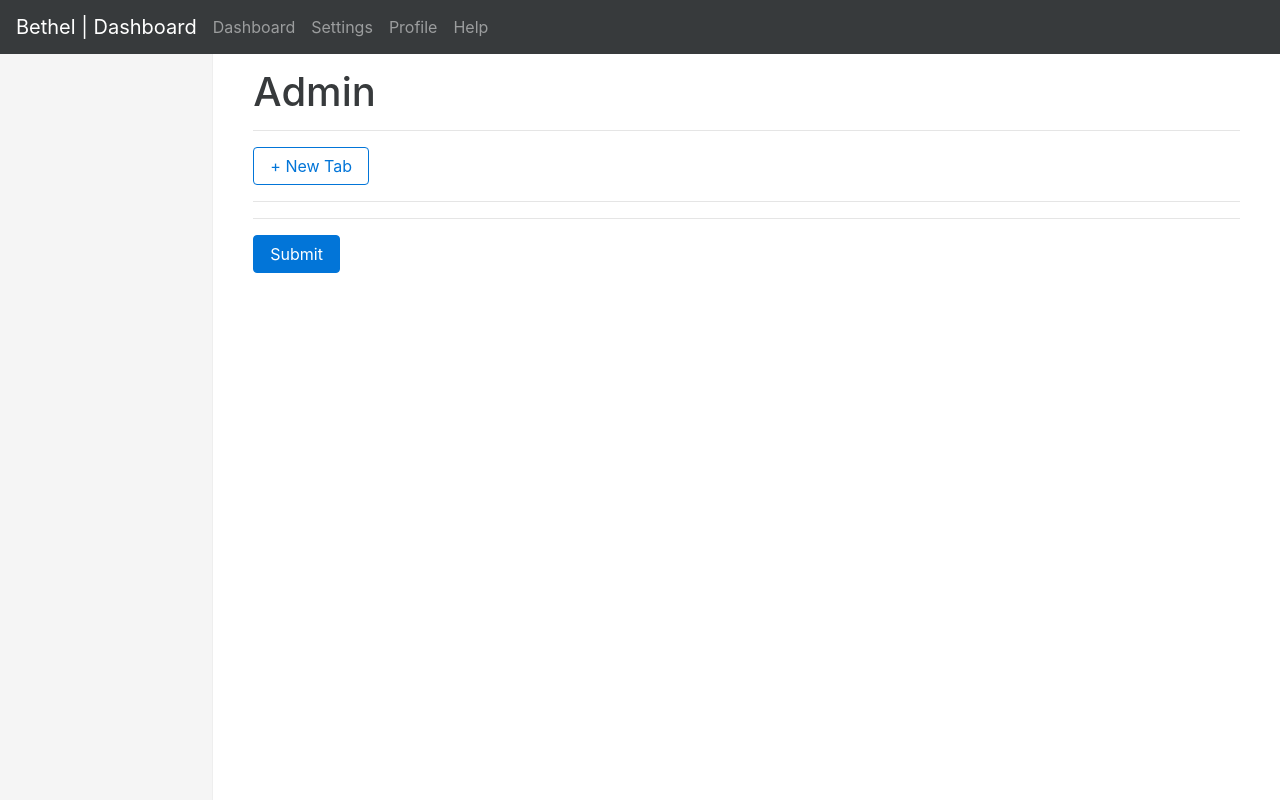
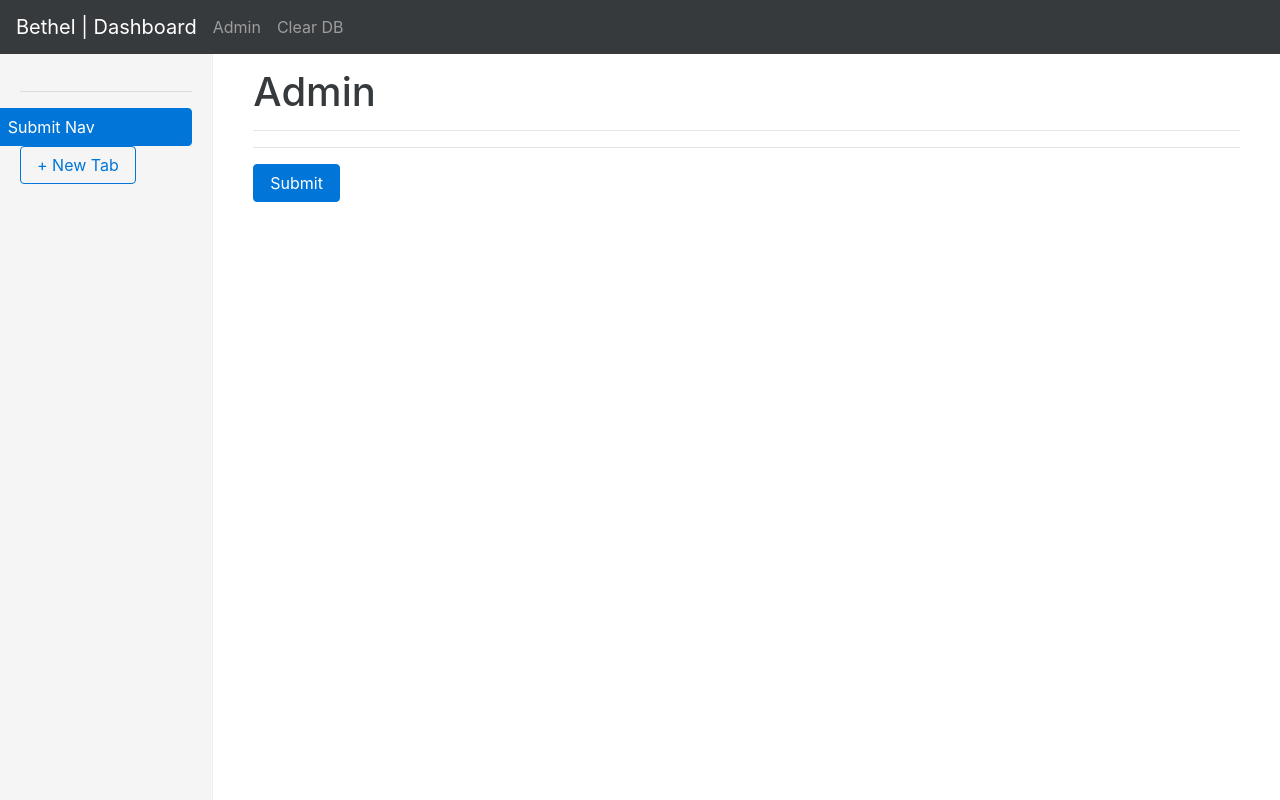
Before and after one commit to betheluniversity/dashboard, a Python web app: template app/templates/admin_base.html in a window 1280 px wide. Run offline with Jinja, Linux system fonts and the light colour scheme; the template is opened without the code that fills it, so the values that code supplies are empty; some libraries are stand-ins or nearby versions.

Commit message:
The admin functionality is mostly complete -- many additions were added

```diff
--- a/app/static/assets/css/dashboard.css
+++ b/app/static/assets/css/dashboard.css
@@ -123,3 +123,7 @@ body {
   border-width: medium;
   border-color: black;
 }
+
+.admin-nav-div, .submit-nav {
+  float:right;
+}
--- a/app/templates/admin_base.html
+++ b/app/templates/admin_base.html
@@ -3,14 +3,36 @@
 {% block title %}Admin{% endblock %}
 {% block main_content_title %}Admin{% endblock %}
 
+{% block side_nav_block %}
+    <div class="col-sm-3 col-md-2 sidebar">
+        <form>
+            <ul class="nav nav-sidebar">
+                {% for tab in tab_options %}
+                    <li>
+                        <a>{{ tab.label }}</a>
+                        <div class="admin-nav-div">
+                            <a href="#" class="up-arrow">&uarr;</a>
+                            <a class="down-arrow">&darr;</a>
+                            <input type="text" hidden="hidden" value="{{ tab.value }}" />
+                        </div>
+                    </li>
+                {% endfor %}
+            </ul>
+            <hr />
+            <input class="submit-nav btn btn-primary" value="Submit Nav" />
+            <input type='button' class="add-tab btn btn-outline-primary" value="+ New Tab" />
+        </form>
+    </div>
+{% endblock %}
+
 {% block main_content %}
 
-    {{ tab_select | safe }}
-    <button class="add-tab btn btn-outline-primary">+ New Tab</button>
-    <hr>
-    <div id="form-data"></div>
-    <hr>
-    <input class='btn btn-primary' type="submit" />
+    <form action="{{ url_for( 'DashboardView:admin_submit_tab') }}" method="POST">
+
+        <div id="form-data"></div>
+        <hr>
+        <input class='btn btn-primary' type="submit" />
+    </form>
 
 {% endblock %}
 
@@ -18,48 +40,87 @@
     <script type="text/javascript">
         $(document).on('click', '.add-row', function(){
             var current_element = $(this);
-            var url = '/admin/tool/add-row';
-            var post_data = {};
-            // Todo: need to pass over what the new id should be?
+            var url = "{{ url_for( 'DashboardView:admin_add_row') }}";
+            var new_row_count = $('.admin-row-contents').length + 1;
+
+            var post_data = {'row_id': new_row_count};
             $.post(url, post_data, function (data) {
                 current_element.before(data);
             });
         });
 
+        $(document).on('click', '.remove-row', function(){
+            var current_element = $(this);
+            current_element.siblings('.channel-row').last().remove();
+        });
+
         // Todo: this could make use of the add-row POST request?
-        $('.add-tab').click(function () {
+        $(document).on('click', '.add-tab', function(){
             var form_data_element = $('#form-data');
             form_data_element.html('');
 
-            var url = '/admin/tool/add-row';
-            var post_data = {};
-            // Todo: need to pass over what the new id should be?
+            var url = "{{ url_for( 'DashboardView:admin_add_row') }}";
+
+            var new_row_count = $('.admin-row-contents').length + 1;
+            var post_data = {'row_id': new_row_count};
             $.post(url, post_data, function (data) {
+                // Todo: update these to be in a jinja template . . .
+                form_data_element.append($('<label>').html('Tab name: '));
+                form_data_element.append($('<input>').attr({ type: 'text', name: 'tab-name' }));
                 form_data_element.append(data);
-                form_data_element.append($('<button>').addClass('add-row btn btn-outline-primary').html('+ Add Row'));
+                form_data_element.append($('<input>').attr({ type: 'button', class:'add-row btn btn-outline-primary', value:'+ Add Row'}));
+                form_data_element.append($('<input>').attr({ type: 'button', class:'remove-row btn btn-outline-danger', value:'- Remove Row'}));
             });
         });
 
         $(document).on('click', '.add-channel', function(){
             var current_element = $(this);
-            var url = '/admin/tool/add-channel';
-            var post_data = {};
-            // Todo: need to pass over what the new id should be?
+            var url = "{{ url_for( 'DashboardView:admin_add_channel') }}";
+            var new_channel_count = current_element.siblings('.admin-channel').length + 1;
+            var current_row_count = current_element.closest('.admin-row-contents').data('row-counter');
+            var current_column_count = current_element.closest('.admin-column-contents').data('column-counter');
+
+            var column_format = current_element.closest('.channel-row').find('.choose-format').val();
+
+            var post_data = {'channel_id': new_channel_count, 'current_row_count': current_row_count, 'current_column_count': current_column_count, 'column_format': column_format};
             $.post(url, post_data, function (data) {
                 current_element.before(data);
             });
         });
 
+        $(document).on('click', '.remove-channel', function(){
+            var current_element = $(this);
+
+            var current_row_count = current_element.closest('.admin-row-contents').data('row-counter');
+            var current_column_count = current_element.closest('.admin-column-contents').data('column-counter');
+
+            current_element.siblings('.admin-channel').last().remove();
+        });
+
         $(document).on('change', '.choose-format', function() {
             var current_element = $(this);
-            var url = '/admin/tool/change-format';
-            var post_data = { 'selected_option': current_element.val() };
+            var url = "{{ url_for( 'DashboardView:admin_change_format') }}";
+            var post_data = { 'selected_option': current_element.val()};
 
-            // Todo: need to pass over what the new id should be?
             $.post(url, post_data, function (data) {
-                current_element.parent().parent().children('.row-contents').html(data);
+                current_element.parent().parent().children('.admin-row-contents').html(data);
             });
         });
 
+        $(document).on('click', '.up-arrow', function() {
+            var current_element = $(this);
+            current_element.closest('li').prev().insertAfter(current_element.closest('li'))
+        });
+
+        $(document).on('click', '.down-arrow', function() {
+            var current_element = $(this);
+            if( $(this))
+            current_element.closest('li').next().insertBefore(current_element.closest('li'));
+        });
+
+        $(document).on('click', '.submit-nav', function() {
+
+        })
+
     </script>
 {% endblock %}
--- a/app/templates/base.html
+++ b/app/templates/base.html
@@ -30,7 +30,7 @@
 
     <div class="container-fluid">
       <div class="row">
-            {{ side_nav.render(tabs) }}
+            {% block side_nav_block %}{{ side_nav.render(tabs) }}{% endblock %}
 
             {# todo: update the classes on this div. These came with the preset stuff #}
             <div class="col-sm-9 offset-sm-3 col-md-10 offset-md-2 main">
--- a/app/templates/side_nav.html
+++ b/app/templates/side_nav.html
@@ -2,6 +2,7 @@
 {% macro replace_and_lower(string) %}{{ string|lower|replace(' ', '-')|replace('_', '-') }}{% endmacro %}
 
 {% macro render(tabs) %}
+
     <div class="col-sm-3 col-md-2 sidebar">
       <ul class="nav nav-sidebar">
         {% for tab in tabs %}
--- a/app/templates/snippets/add_row.html
+++ b/app/templates/snippets/add_row.html
@@ -1,6 +1,6 @@
 <div class="row channel-row">
     <label>Choose a format: {{ column_formats|safe}}</label>
-    <div class="row-contents">
+    <div class="admin-row-contents" data-row-counter="{{ row_id }}">
         {{ row_contents | safe }}
     </div>
 </div>
--- a/app/templates/snippets/row_contents.html
+++ b/app/templates/snippets/row_contents.html
@@ -1,5 +1,6 @@
 {% for row_width in chosen_column_format.split('-') %}
-    <div class="col-sm-{{ row_width }}">
-        <button class="add-channel btn btn-outline-primary">+ New Channel</button>
+    <div class="col-sm-{{ row_width }} admin-column-contents" data-column-counter="{{ loop.index }}">
+        <input type="button" class="add-channel btn btn-outline-primary" value="+ New Channel" name="columnformat-{{ chosen_column_format }}" />
+        <input type="button" class="remove-channel btn btn-outline-danger" value="- Remove Channel" />
     </div>
 {% endfor %}
--- a/app/templates/top_nav.html
+++ b/app/templates/top_nav.html
@@ -4,10 +4,12 @@
           <a class="navbar-brand" href="/">Bethel | Dashboard</a>
           <div id="navbar">
                 <nav class="nav navbar-nav float-xs-left">
-                      <a class="nav-item nav-link" href="#">Dashboard</a>
-                      <a class="nav-item nav-link" href="#">Settings</a>
-                      <a class="nav-item nav-link" href="#">Profile</a>
-                      <a class="nav-item nav-link" href="#">Help</a>
+                    <a class="nav-item nav-link" href="/admin_view">Admin</a>
+                    <a class="nav-item nav-link" href="/clear_db">Clear DB</a>
+{#                      <a class="nav-item nav-link" href="#">Dashboard</a>#}
+{#                      <a class="nav-item nav-link" href="#">Settings</a>#}
+{#                      <a class="nav-item nav-link" href="#">Profile</a>#}
+{#                      <a class="nav-item nav-link" href="#">Help</a>#}
                 </nav>
           </div>
     </nav>
```
Also changed, not shown: app/controller.py (+9 -6 lines), app/db_controller.py (+58 -1 lines), app/templates/snippets/select.html (+6 -2 lines), app/views.py (+50 -15 lines), app/test.db. Lines whose indentation alone changed are shown as unchanged.
